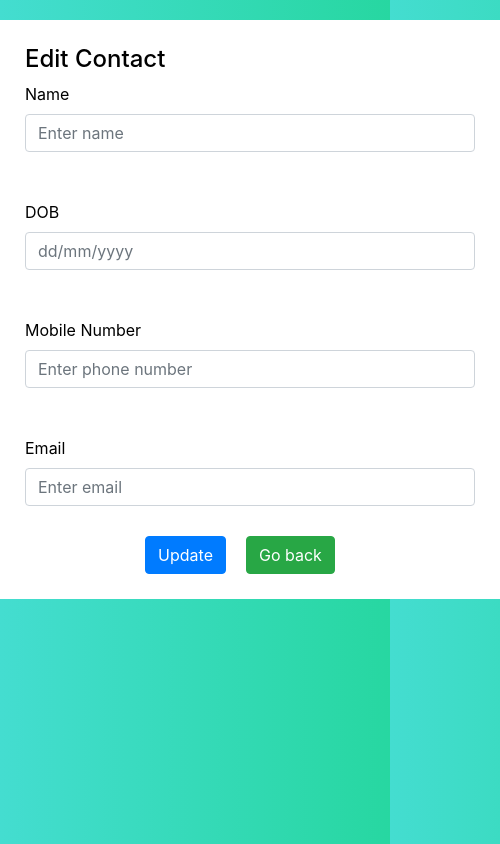
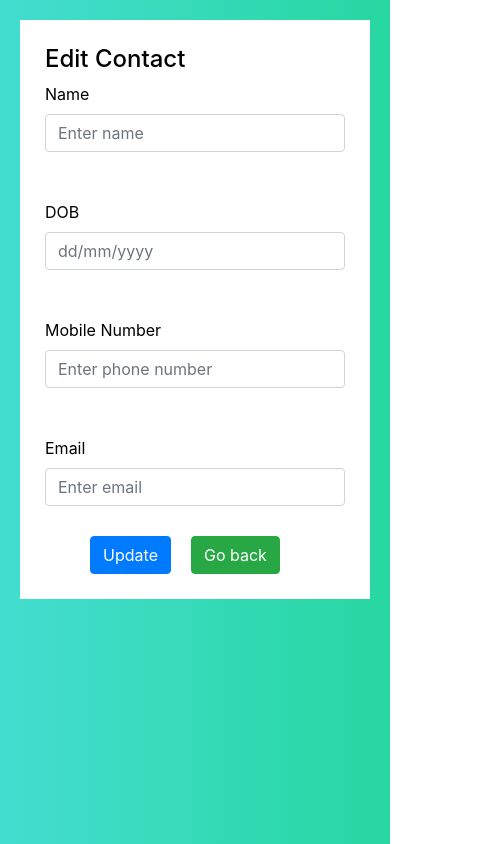
Before and after one commit to yatharth1706/PhoneBook, an Angular app in the folder frontend-phoneBook/: page /edit-contact/1 in a window 390 px wide. Shown: the whole page, 500 px wide, since content can reach past the window. Built offline with nearby package versions, Linux system fonts and the light colour scheme; no server answers.

Commit message:
Fix responsiveness issues :hammer:

```diff
--- a/frontend-phoneBook/src/app/edit-contact/edit-contact.component.scss
+++ b/frontend-phoneBook/src/app/edit-contact/edit-contact.component.scss
@@ -18,3 +18,9 @@
         margin-right: 20px;
     }
 }
+
+@media (max-width: 538px){
+    .add-contact{
+        width: 350px;
+    }
+}
--- a/frontend-phoneBook/src/app/pages/contact/contact.component.scss
+++ b/frontend-phoneBook/src/app/pages/contact/contact.component.scss
@@ -80,3 +80,12 @@ h3{
 .personal-details>div{
     margin-right: 20px;
 }
+
+@media (max-width: 538px){
+    .contact-container{
+        width: 350px;
+    }
+    .personal-details{
+        padding: 3px;
+    }
+}
--- a/frontend-phoneBook/src/app/pages/create-contact/create-contact.component.scss
+++ b/frontend-phoneBook/src/app/pages/create-contact/create-contact.component.scss
@@ -18,3 +18,9 @@
         margin-right: 20px;
     }
 }
+
+@media (max-width: 538px){
+    .add-contact{
+        width: 350px;
+    }
+}
--- a/frontend-phoneBook/src/app/web-request.service.ts
+++ b/frontend-phoneBook/src/app/web-request.service.ts
@@ -8,7 +8,7 @@ export class WebRequestService {
 
   readonly ROOT_URL;
   constructor(private http: HttpClient) {
-    this.ROOT_URL = "/api";
+    this.ROOT_URL = "http://localhost:3000/api";
   }
 
   get(url: string) {
```
